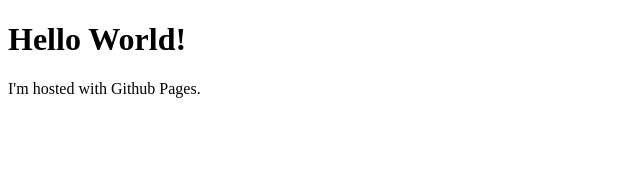
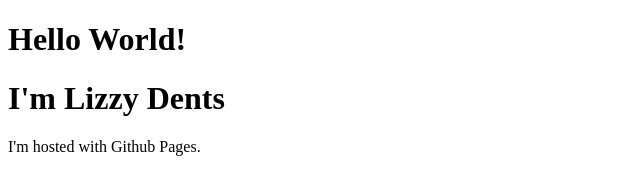
Before and after one commit to Denlikaa/development.github.io, a plain HTML site: page index.html in a window 1280 px wide. Shown: the whole page, without its empty margins (0-640 px from the left). Drawn offline with Linux system fonts and the light colour scheme.

Commit message:
Update index.html

```diff
--- a/index.html
+++ b/index.html
@@ -7,6 +7,7 @@
   </head>
   <body>
     <h1>Hello World!</h1>
+    <h1>I'm Lizzy Dents</h1>
     <p>I'm hosted with Github Pages.</p>
   </body>
 </html>
```
